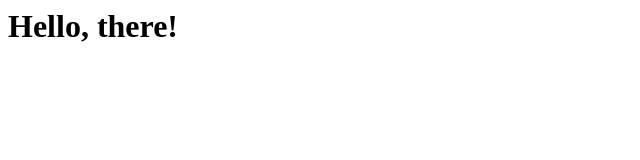
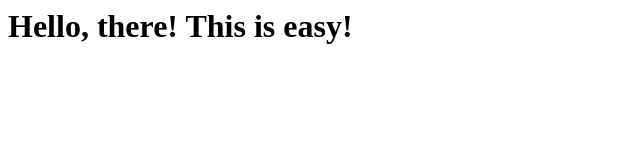
Before and after one commit to Alex-Garay/alex-garay, a plain HTML site: page index.html in a window 1280 px wide. Shown: the whole page, without its empty margins (0-640 px from the left). Drawn offline with Linux system fonts and the light colour scheme.

Commit message:
Update index.html

```diff
--- a/index.html
+++ b/index.html
@@ -3,6 +3,6 @@
     <title>Alex Garay</title>
   </head>
   <body>
-    <h1>Hello, there!</h1>
+    <h1>Hello, there! This is easy!</h1>
   </body>
 </html>
```
